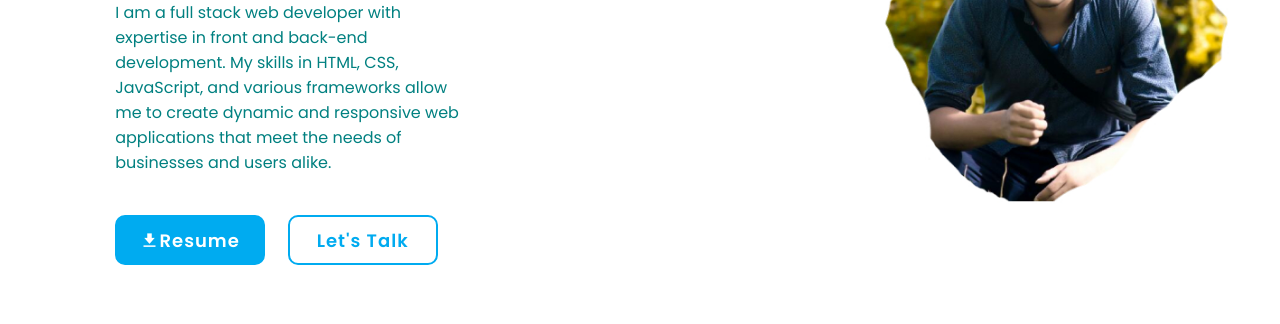
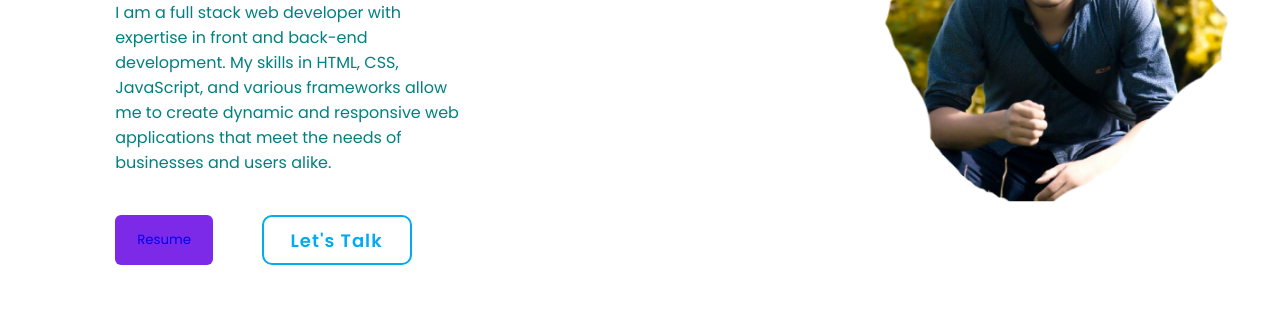
Before and after one commit to shashin26/portfolio.github.io, a plain HTML site: page index.html in a window 1280 px wide. Shown: the part 374-698 px from the top of the page. Drawn offline with nearby package versions, Linux system fonts and the light colour scheme.

Commit message:
added button

```diff
--- a/index.html
+++ b/index.html
@@ -44,7 +44,8 @@
             </p>
 
             <div class="btn-box">
-                <a href="docs/Resume Software.pdf" class="btn"><i class='bx bxs-download' ></i> Resume</a>
+                <!-- <a href="docs/Resume Software.pdf" class="btn"><i class='bx bxs-download' ></i> Resume</a> -->
+                <button class="button"><a href="docs/Resume Software.pdf" ><i ></i> Resume</a></button>
                 <a href="#contact" class="btn">Let's Talk</a>
                 <span class="animate" style="--i:5;"></span>
             </div>
--- a/styles.css
+++ b/styles.css
@@ -188,6 +188,49 @@ section{
 .btn-box .btn:hover::before{
     width: 100%;
 }
+.button {
+    position: relative;
+    padding: 10px 22px;
+    border-radius: 6px;
+    border: none;
+    color: #fff;
+    cursor: pointer;
+    background-color: #7d2ae8;
+    transition: all 0.2s ease;
+  }
+
+.button:active {
+    transform: scale(0.96);
+  }
+
+.button:before,
+.button:after {
+    position: absolute;
+    content: "";
+    width: 150%;
+    left: 50%;
+    height: 100%;
+    transform: translateX(-50%);
+    z-index: -1000;
+    background-repeat: no-repeat;
+  }
+
+.button:hover:before {
+    top: -70%;
+    background-image: radial-gradient(circle, #7d2ae8 20%, transparent 20%),
+      radial-gradient(circle, transparent 20%, #7d2ae8 20%, transparent 30%),
+      radial-gradient(circle, #7d2ae8 20%, transparent 20%),
+      radial-gradient(circle, #7d2ae8 20%, transparent 20%),
+      radial-gradient(circle, transparent 10%, #7d2ae8 15%, transparent 20%),
+      radial-gradient(circle, #7d2ae8 20%, transparent 20%),
+      radial-gradient(circle, #7d2ae8 20%, transparent 20%),
+      radial-gradient(circle, #7d2ae8 20%, transparent 20%),
+      radial-gradient(circle, #7d2ae8 20%, transparent 20%);
+    background-size: 10% 10%, 20% 20%, 15% 15%, 20% 20%, 18% 18%, 10% 10%, 15% 15%,
+      10% 10%, 18% 18%;
+    background-position: 50% 120%;
+    animation: greentopBubbles 0.6s ease;
+  }
 .home-sci{
     position: absolute;
     bottom: 4rem;
```
